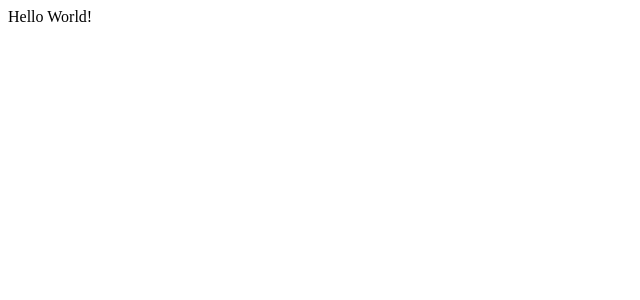
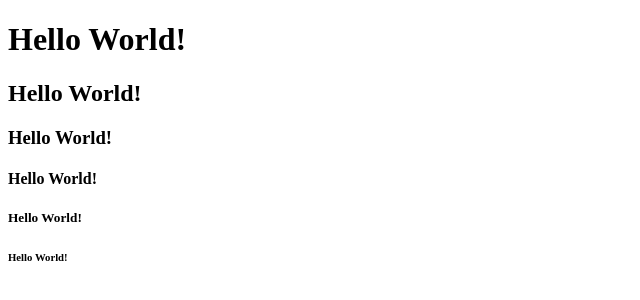
Before and after one commit to emilves/emilves.github.io, a plain HTML site: page index.html in a window 1280 px wide. Shown: the whole page, without its empty margins (0-640 px from the left). Drawn offline with Linux system fonts and the light colour scheme.

Commit message:
Update index.html

```diff
--- a/index.html
+++ b/index.html
@@ -3,11 +3,16 @@
 <html>
 	<head>
 		<title>
-			Test
+			Test!!!
 		</title>
 	</head>
 
 	<body>
-		Hello World!
+		<h1>Hello World!</h1>
+		<h2>Hello World!</h2>
+		<h3>Hello World!</h3>
+		<h4>Hello World!</h4>
+		<h5>Hello World!</h5>
+		<h6>Hello World!</h6>
 	</body>
 </html>
```
